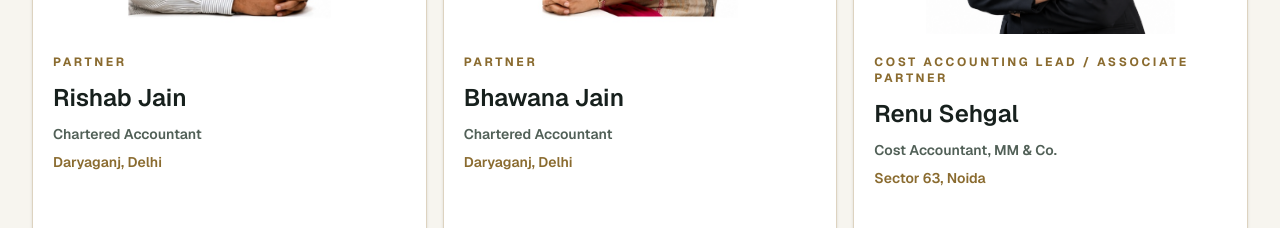
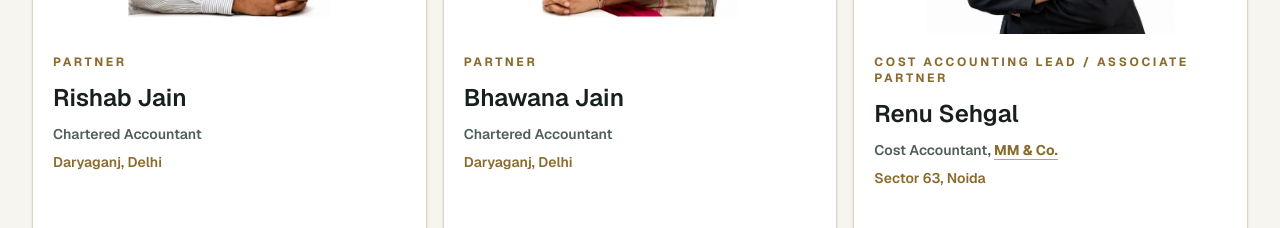
Before and after one commit to umvdigitalsolutions/bram, a Next.js app: page /about in a window 1280 px wide. Shown: the part 2060-2288 px from the top of the page. Built offline with nearby package versions, Linux system fonts and the light colour scheme.

Commit message:
Link MM and Co in Renu profile

```diff
--- a/app/about/AboutClient.jsx
+++ b/app/about/AboutClient.jsx
@@ -70,6 +70,8 @@ const partners = [
     name: "Renu Sehgal",
     role: "Cost Accounting Lead / Associate Partner",
     credential: "Cost Accountant, MM & Co.",
+    linkedPhrase: "MM & Co.",
+    linkedPhraseHref: "https://www.mmncompany.com",
     office: "Sector 63, Noida",
     focus:
       "Leads the cost accountants desk for cost audit, cost records, cost control, CMA reporting and sector-specific cost compliance.",
@@ -269,6 +271,30 @@ function PartnerPhoto({ partner, sizes, onOpen }) {
   );
 }
 
+function LinkedPartnerText({ partner, text }) {
+  if (!partner.linkedPhrase || !partner.linkedPhraseHref || !text.includes(partner.linkedPhrase)) {
+    return text;
+  }
+
+  const parts = text.split(partner.linkedPhrase);
+
+  return parts.map((part, index) => (
+    <span key={`${part}-${index}`}>
+      {part}
+      {index < parts.length - 1 ? (
+        <a
+          href={partner.linkedPhraseHref}
+          target="_blank"
+          rel="noopener noreferrer"
+          className="font-bold text-[#8a6b2f] underline decoration-[#c7a15a] underline-offset-4 transition hover:text-[#17201d]"
+        >
+          {partner.linkedPhrase}
+        </a>
+      ) : null}
+    </span>
+  ));
+}
+
 function PartnerProfileModal({ partner, onClose }) {
   if (!partner) return null;
 
@@ -323,7 +349,9 @@ function PartnerProfileModal({ partner, onClose }) {
               <div className="mt-5 grid gap-3 sm:grid-cols-2">
                 <div className="border border-[#ddd3c0] bg-white p-4">
                   <p className="text-xs font-bold uppercase tracking-[0.18em] text-[#8a6b2f]">Credential</p>
-                  <p className="mt-2 font-semibold text-[#344039]">{partner.credential}</p>
+                  <p className="mt-2 font-semibold text-[#344039]">
+                    <LinkedPartnerText partner={partner} text={partner.credential} />
+                  </p>
                 </div>
                 <div className="border border-[#ddd3c0] bg-white p-4">
                   <p className="text-xs font-bold uppercase tracking-[0.18em] text-[#8a6b2f]">Office</p>
@@ -338,7 +366,9 @@ function PartnerProfileModal({ partner, onClose }) {
               ) : null}
               <div className="mt-6">
                 <p className="text-sm font-bold uppercase tracking-[0.18em] text-[#8a6b2f]">Profile</p>
-                <p className="mt-3 text-base leading-8 text-[#5b665f]">{partner.profile}</p>
+                <p className="mt-3 text-base leading-8 text-[#5b665f]">
+                  <LinkedPartnerText partner={partner} text={partner.profile} />
+                </p>
               </div>
             </div>
           </div>
@@ -443,7 +473,9 @@ export default function AboutClient() {
                 <div className="min-h-44">
                   <p className="text-xs font-bold uppercase tracking-[0.22em] text-[#8a6b2f]">{partner.role}</p>
                   <h3 className="mt-3 text-2xl font-semibold tracking-normal text-[#17201d]">{partner.name}</h3>
-                  <p className="mt-2 text-sm font-semibold leading-6 text-[#516057]">{partner.credential}</p>
+                  <p className="mt-2 text-sm font-semibold leading-6 text-[#516057]">
+                    <LinkedPartnerText partner={partner} text={partner.credential} />
+                  </p>
                   <p className="mt-1 text-sm font-semibold leading-6 text-[#8a6b2f]">{partner.office}</p>
                 </div>
                 <button
```
